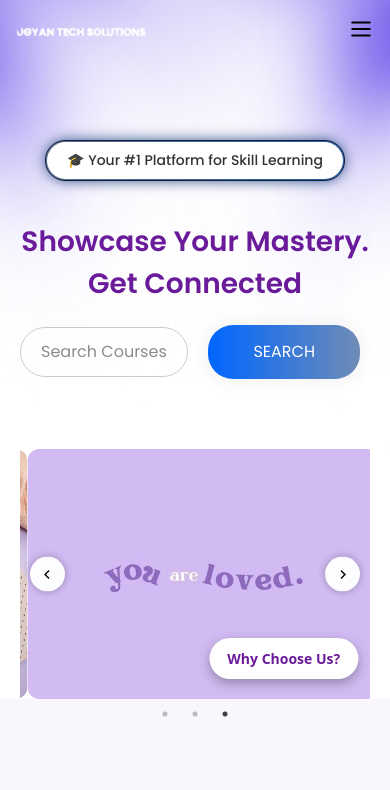
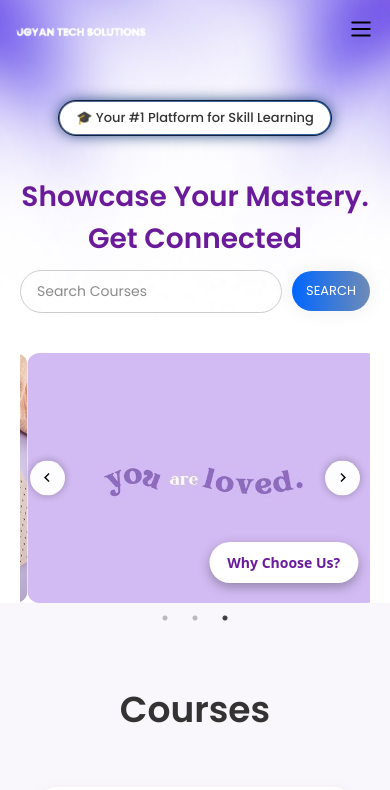
Before and after one commit to vijay120922/Ugyan-Tech-Solutions, a React (Vite) app: page / in a window 390 px wide. Shown: the top 790 px of the page. Built offline with nearby package versions, Linux system fonts and the light colour scheme.

Commit message:
search button modified

```diff
--- a/src/css/HomePage.css
+++ b/src/css/HomePage.css
@@ -18,6 +18,7 @@
   z-index: 0;
   overflow: hidden;
 }
+
 .homepage {
   font-family: 'Poppins', sans-serif;
   padding: 60px 20px;
@@ -29,20 +30,22 @@
   color: #1a1a1a;
 }
 
-  .badge-container{
+.badge-container {
   display: inline-block;
   border-radius: 20px;
-    font-size: 14;
+  font-size: 14px;
   margin-bottom: 20px;
   padding: 1px;
-    background: linear-gradient(to right,#6363637a,#4f86d8);
+  background: linear-gradient(to right, #6363637a, #4f86d8);
   animation: containerBg 2.5s linear infinite forwards;
 }
-  @keyframes containerBg{
-    to{
+
+@keyframes containerBg {
+  to {
     background-position: 100% 20%;
   }
 }
+
 .top-badge {
   display: inline-block;
   background: white;
@@ -55,7 +58,8 @@
   cursor: pointer;
   transition: color 150ms ease-in;
 }
-  .top-badge:hover{
+
+.top-badge:hover {
   color: #002B6B;
 }
 
@@ -73,6 +77,9 @@
   gap: 10px;
   max-width: 500px;
   margin: 0 auto;
+  flex-wrap: nowrap;
+  width: 100%;
+  padding: 0 10px;
 }
 
 .search-input {
@@ -82,17 +89,18 @@
   border: 1px solid #ccc;
   outline: none;
   font-size: 16px;
-    transition: all 150ms linear ;
+  transition: all 150ms linear;
+  min-width: 0;
 }
-  .search-input:focus{
+
+.search-input:focus {
   border: 1px solid black;
   box-shadow: 0px 0px 5px black;
 }
 
 .search-button {
   background-image: linear-gradient(to right, #0066FF 0%, #718cb4 51%, #0066FF 100%);
-  margin: 10px;
-  padding: 15px 45px;
+  padding: 12px 18px;
   text-align: center;
   text-transform: uppercase;
   transition: 0.5s;
@@ -100,11 +108,52 @@
   color: white;
   box-shadow: 0 0 20px #eee;
   border-radius: 25px;
-  display: block;
   border: none;
   cursor: pointer;
+  white-space: nowrap;
+  font-size: 14px;
+  flex-shrink: 0;
 }
 
 .search-button:hover {
   background-position: right center;
+  transform: scale(1.05);
 }
+
+/* Tablet View */
+@media (max-width: 992px) {
+  .main-heading {
+    font-size: 32px;
+  }
+}
+
+/* Mobile View */
+@media (max-width: 576px) {
+  .main-heading {
+    font-size: 26px;
+    margin-bottom: 30px;
+  }
+
+  .top-badge {
+    font-size: 13px;
+    padding: 6px 16px;
+  }
+
+  .search-input {
+    font-size: 14px;
+    padding: 10px 16px;
+  }
+
+  .search-button {
+    padding: 10px 14px;
+    font-size: 13px;
+  }
+
+  .homepage {
+    padding: 40px 10px;
+  }
+
+  .hero-section {
+    margin-top: 60px;
+  }
+}
```
Lines whose indentation alone changed are shown as unchanged.
